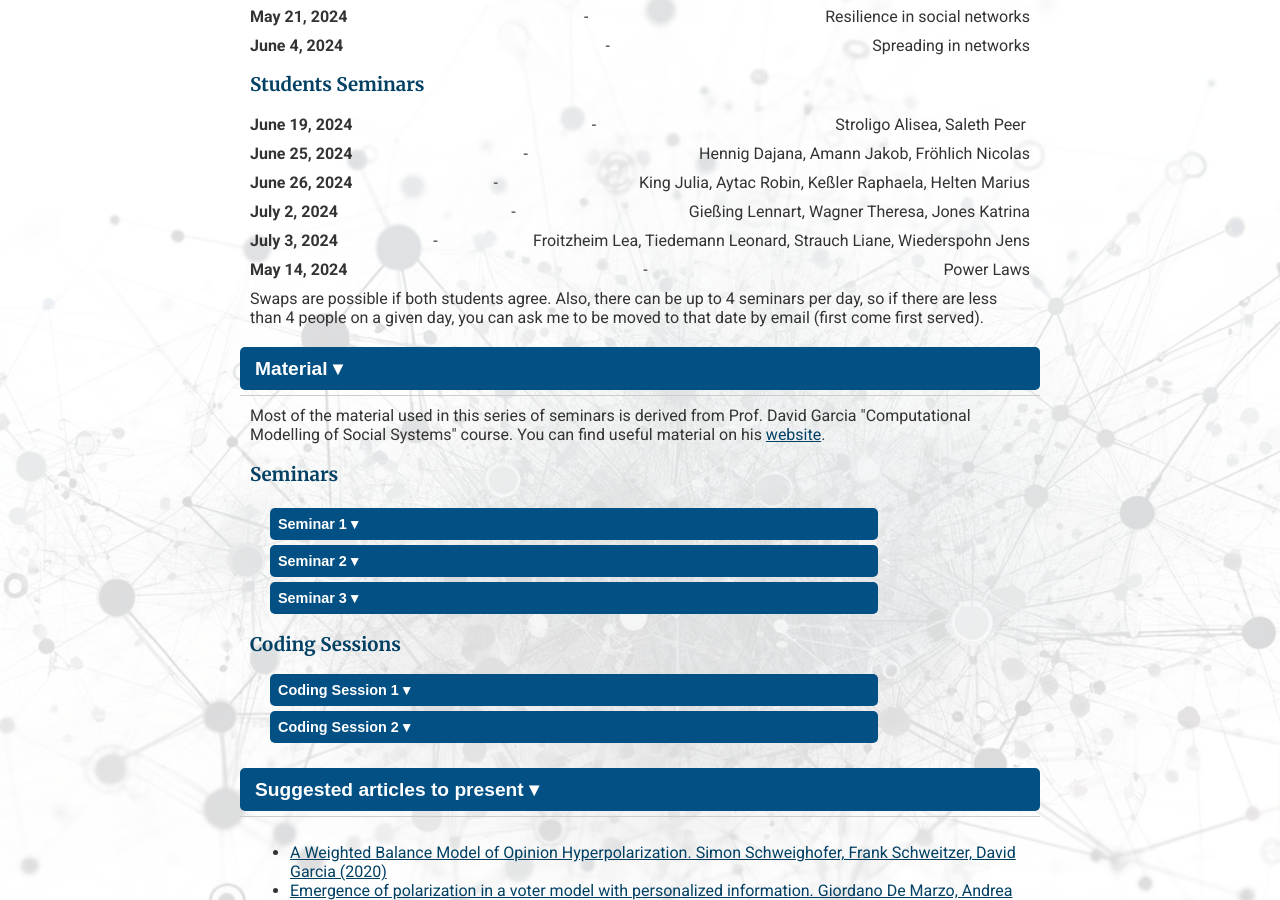
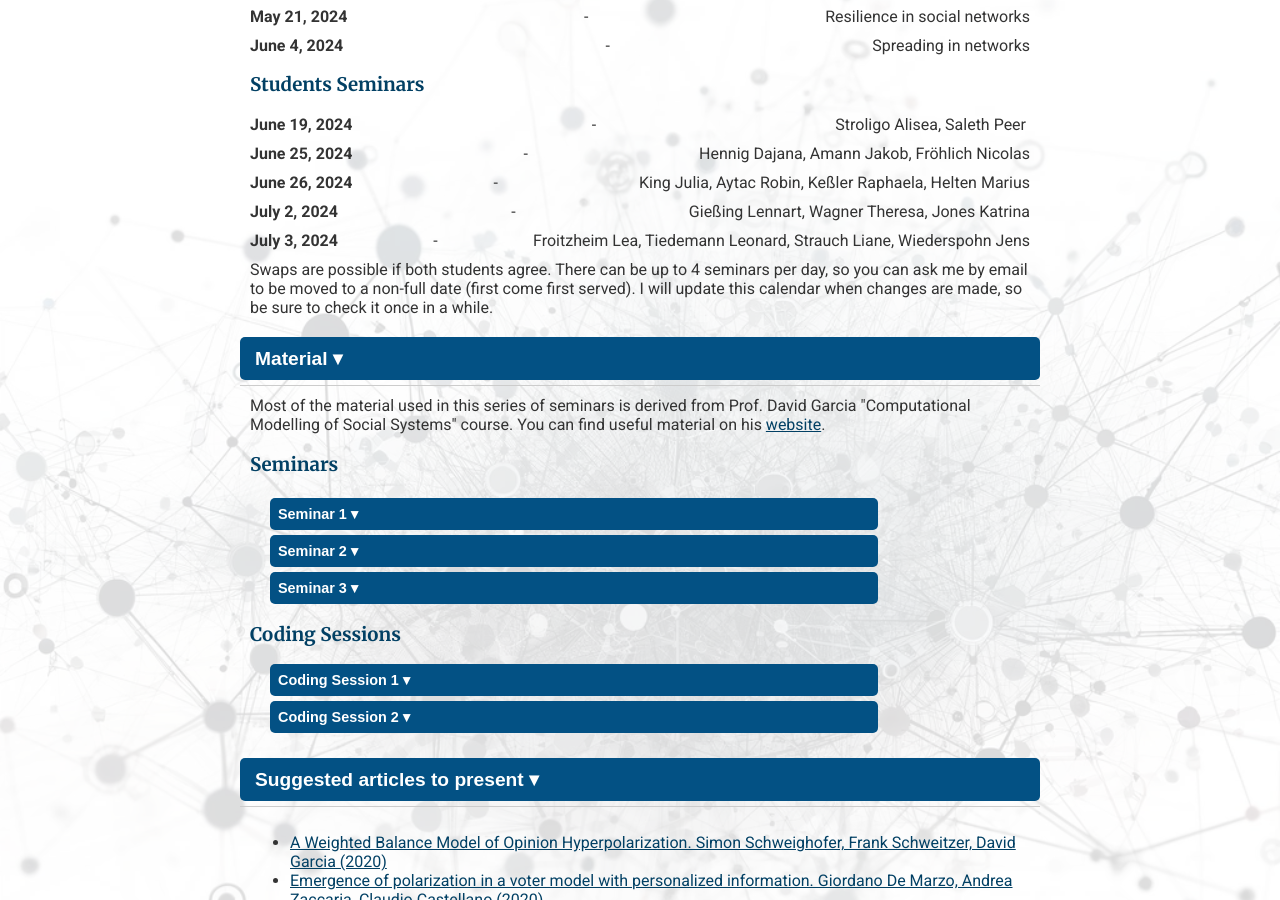
Before and after one commit to giordano-demarzo/giordano-demarzo.github.io, a Jekyll site: the page built from Computational_Modeling.markdown, in a window 1280 px wide and 900 px high, scrolled down 1299 px. Built offline with Jekyll 4.4.1, drawn with Linux system fonts in a browser that asks for light colours.

Commit message:
Students Seminar

```diff
--- a/Computational_Modeling.markdown
+++ b/Computational_Modeling.markdown
@@ -83,10 +83,7 @@ permalink: /teaching/computational-modeling/
         <div class="course-date">
             <span class="date">July 3, 2024</span> - <span class="lecture-title"> Froitzheim Lea, Tiedemann Leonard, Strauch Liane, Wiederspohn Jens</span>
         </div>
-        <div class="course-date">
-            <span class="date">May 14, 2024</span> - <span class="lecture-title">Power Laws</span>
-        </div>
-        <par>Swaps are possible if both students agree. Also, there can be up to 4 seminars per day, so if there are less than 4 people on a given day, you can ask me to be moved to that date by email (first come first served).</par>
+        <par>Swaps are possible if both students agree. There can be up to 4 seminars per day, so you can ask me by email to be moved to a non-full date (first come first served). I will update this calendar when changes are made, so be sure to check it once in a while.</par>
         <!-- Additional dates can be added here -->
     </div>
     <!-- Material Section -->
```
